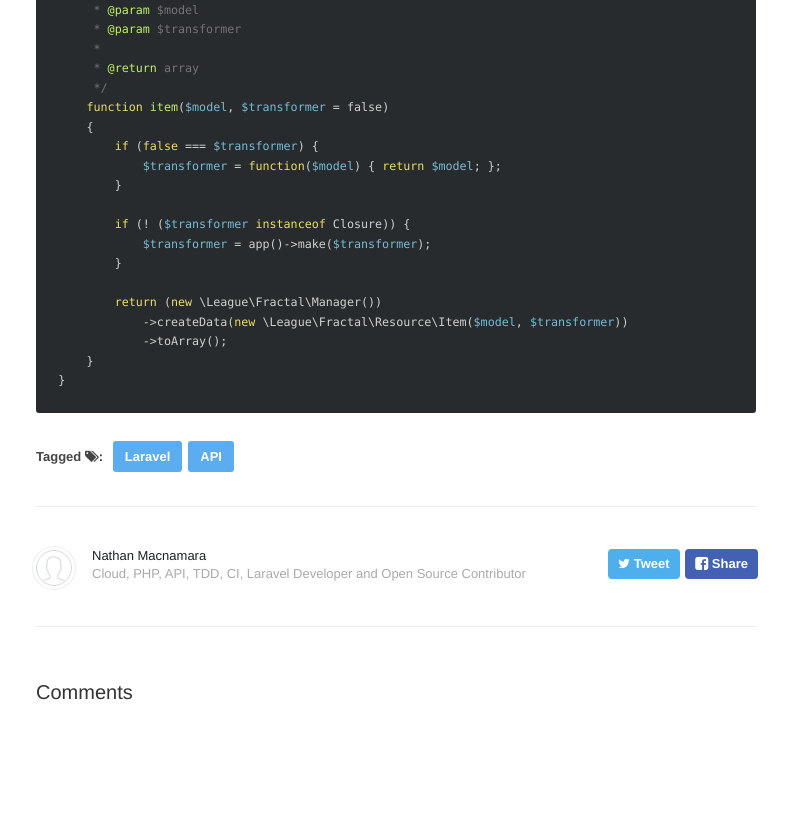
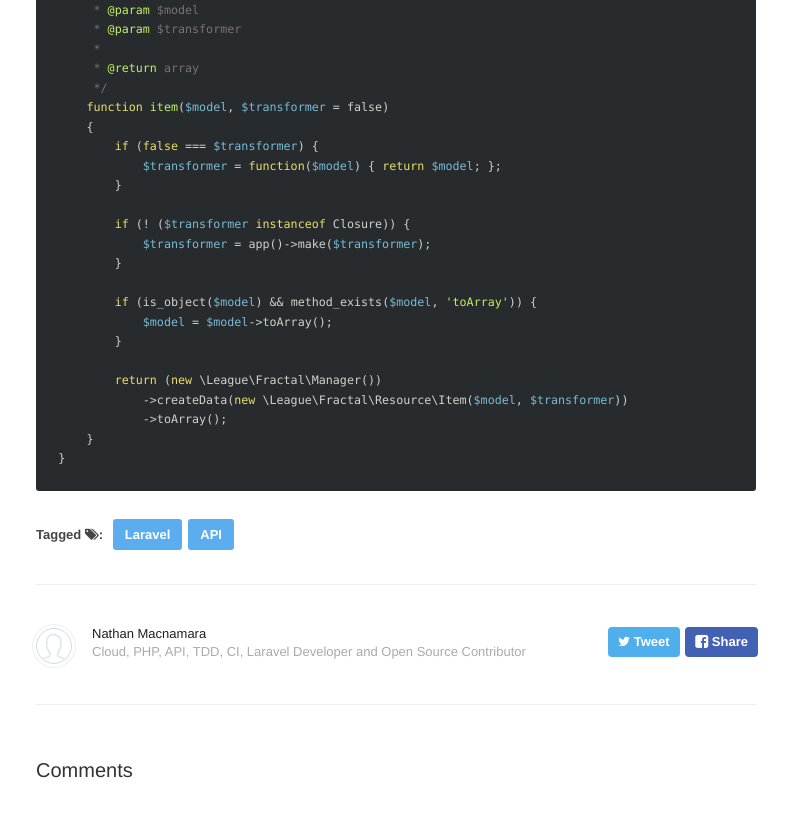
Before and after one commit to nathanmac/nathanmac.github.io, a Jekyll site: the page built from _posts/2015-12-05-laravel-helpers-for-fractal.markdown, in a window 1280 px wide and 900 px high, scrolled down 2956 px. Shown: the top 817 px of the window, without its empty margins (244-1033 px from the left). Built offline with Jekyll 4.4.1, drawn with Linux system fonts in a browser that asks for light colours; nearby versions of some CDN libraries; comment, search, counter and statistics services are not loaded.

Commit message:
Update item helper to handle objects

```diff
--- a/_posts/2015-12-05-laravel-helpers-for-fractal.markdown
+++ b/_posts/2015-12-05-laravel-helpers-for-fractal.markdown
@@ -145,6 +145,10 @@ if (! function_exists('item'))
             $transformer = app()->make($transformer);
         }
 
+        if (is_object($model) && method_exists($model, 'toArray')) {
+            $model = $model->toArray();
+        }
+
         return (new \League\Fractal\Manager())
             ->createData(new \League\Fractal\Resource\Item($model, $transformer))
             ->toArray();
```
